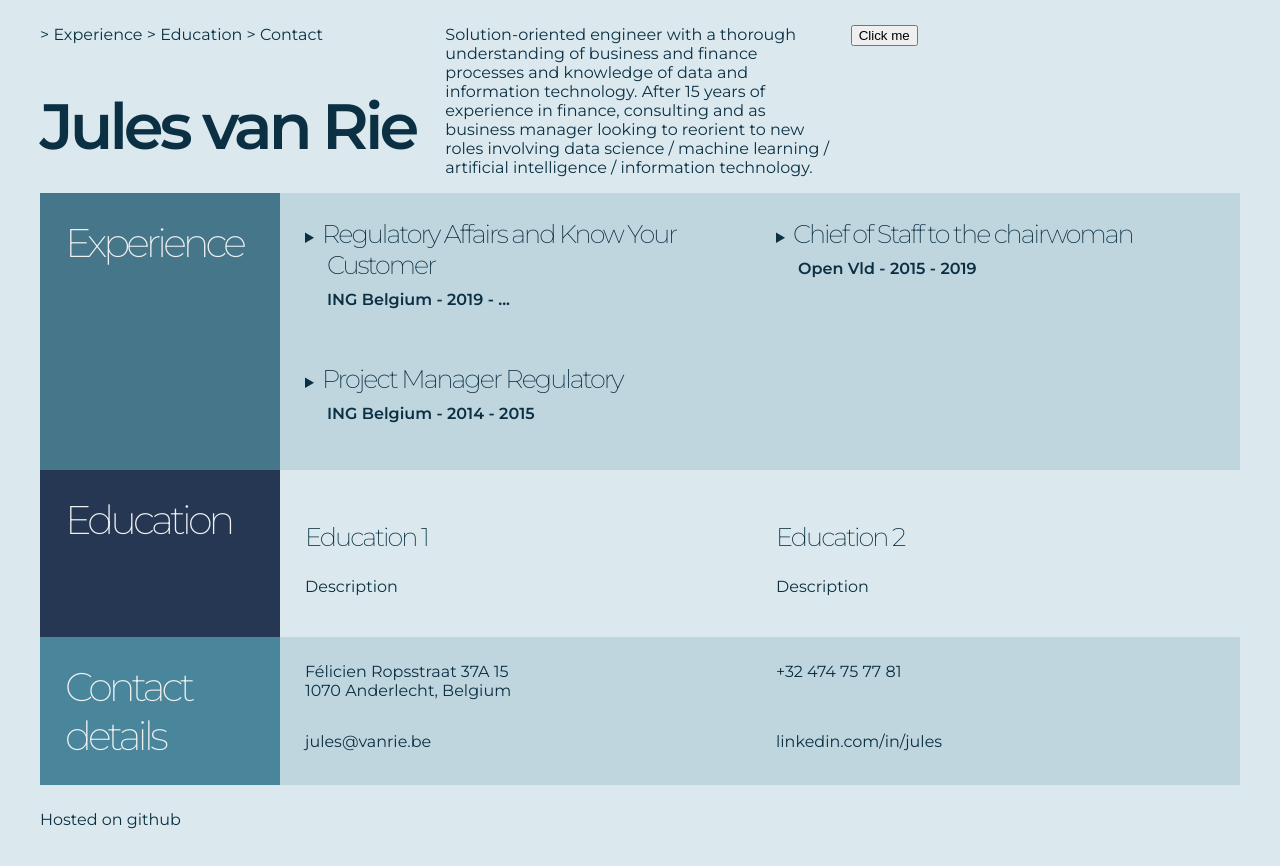
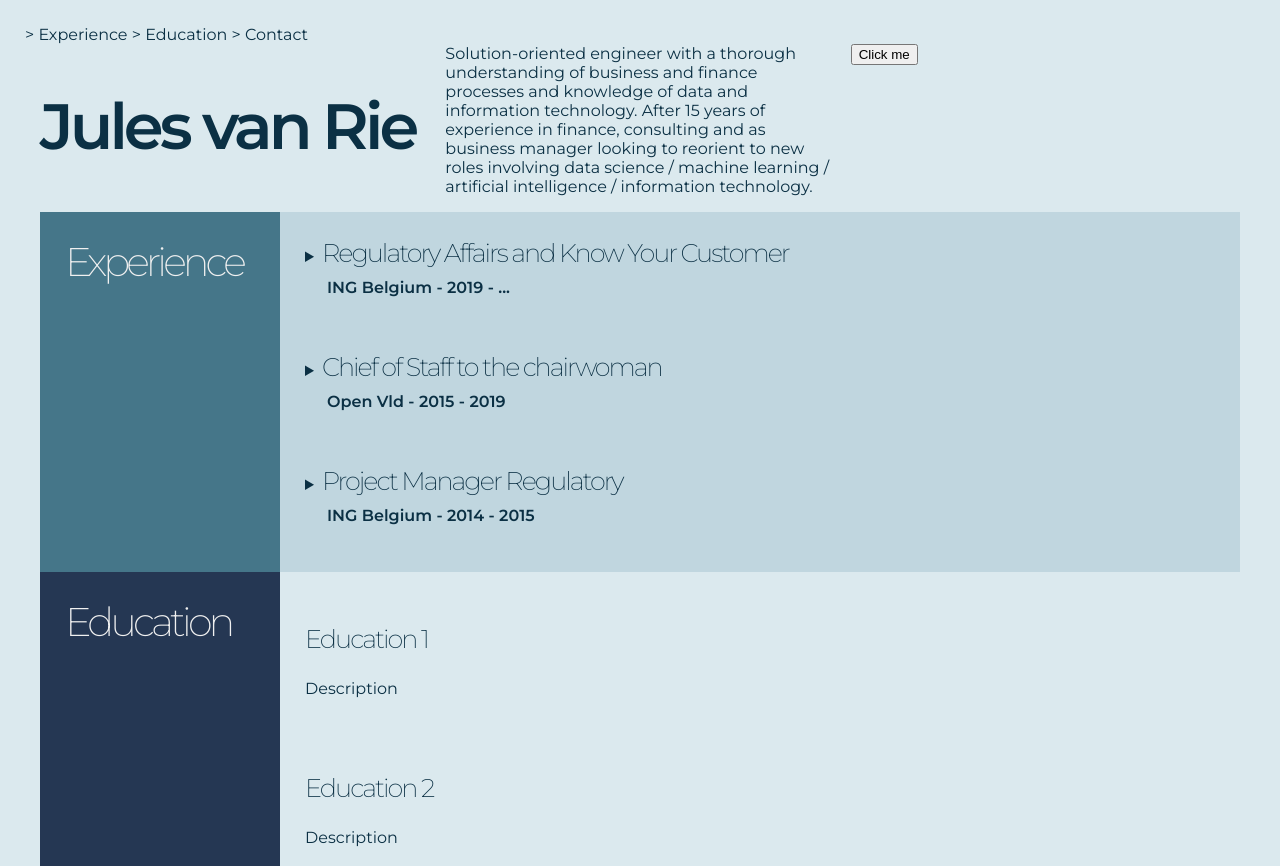
Before and after one commit to julesvanrie/julesvanrie.github.io, a plain HTML site: page index.html in a window 1280 px wide. Shown: the top 866 px of the page. Drawn offline with Linux system fonts and the light colour scheme.

Commit message:
Cleaned up structure

```diff
--- a/index.html
+++ b/index.html
@@ -9,13 +9,14 @@
     <script src="scripts.js"></script>
   </head>
 <body>
+  <nav>
+    &gt;&nbsp;<a href="#experience-title">Experience</a>
+    &gt;&nbsp;<a href="#education-title">Education</a>
+    &gt;&nbsp;<a href="#contact-title">Contact</a>
+  </nav>
   <header>
     <div class="wrapper">
-      <div>&gt;&nbsp;<a href="#experience-title">Experience</a>
-      &gt;&nbsp;<a href="#education-title">Education</a>
-      &gt;&nbsp;<a href="#contact-title">Contact</a>
       <h1 class="name">Jules van&nbsp;Rie</h1>
-      </div>
       <p class="headline">
         Solution-oriented engineer with a thorough understanding of business and finance processes and knowledge of data and
         information technology. After 15 years of experience in finance, consulting and as business manager looking to reorient
@@ -27,15 +28,15 @@
   <main>
     <div class="wrapper">
       <section id="cv">
-        <div class="cv-element" id="experience-title">
-          <h2 idd="experience-title">Experience&nbsp;</h2>
-        </div>
-        <div class="cv-element" id="experience">
-          <ul idd="experience">
+        <section id="experience-title">
+          <h2>Experience&nbsp;</h2>
+        </section>
+        <section id="experience">
+          <ul>
           <li>
             <details>
               <summary>
-                <h3 id="to-test">Regulatory Affairs and Know Your Customer</h3>
+                <h3>Regulatory Affairs and Know Your Customer</h3>
                 <div>ING Belgium - 2019 - ...</div>
               </summary>
               As Business Manager advises and supports the Tribe Lead “Know Your Customer” in her management activities, with a focus
@@ -66,35 +67,33 @@
             </details>
           </li>
           </ul>
-        </div>
-        <div class="cv-element" id="education-title">
+        </section>
+        <section id="education-title">
           <h2>Education</h2>
-        </div>
-        <div class="cv-element" id="education">
+        </section>
+        <section id="education">
           <ul>
-          <li id="edu1">
+          <li>
             <h3>Education 1</h3>
             <p>Description</p>
           </li>
-          <li id="edu2">
+          <li>
             <h3>Education 2</h3>
             <p>Description</p>
           </li>
         </ul>
-        </div>
-        <div class="cv-element" id="contact-title">
+        </section>
+        <section id="contact-title">
           <h2>Contact details</h2>
-        </div>
-        <div class="cv-element" id="contact">
-          <!-- <section idd="contact"> -->
+        </section>
+        <section id="contact">
           <ul>
             <li>Félicien Ropsstraat 37A 15<br>1070 Anderlecht, Belgium</li>
             <li>+32 474 75 77 81</li>
             <li>jules@vanrie.be</li>
             <li>linkedin.com/in/jules</li>
           </ul>
-          <!-- </section> -->
-        </div>
+        </section>
       </section>
     </div>
   </main>
--- a/style.css
+++ b/style.css
@@ -4,24 +4,7 @@
   --standard-padding: 25px;
 }
 
-#experience-title {
-  background-color: var(--my-darkbg-1);
-}
-#experience {
-  background-color: var(--my-lightbg-1);
-}
-#education-title {
-  background-color: var(--my-darkbg-2);
-}
-#education {
-  background-color: var(--my-lightbg-2);
-}
-#contact-title {
-  background-color: var(--my-darkbg-3);
-}
-#contact {
-  background-color: var(--my-lightbg-1);
-}
+/* General body and text formatting */
 html {
   scroll-behavior: smooth;
 }
@@ -31,16 +14,6 @@ body {
   font-family: Montserrat, sans-serif;
   padding: 0;
   margin: var(--standard-padding);
-}
-h1 {
-  color: var(--my-headings1-color);
-  font-size: 4em;
-  font-weight: 600;
-  letter-spacing: -4px;
-  margin-bottom: 0;
-}
-.headline {
-  margin-top: 0;
 }
 h2 {
   color: var(--my-headings2-color);
@@ -63,10 +36,72 @@ a {
 a:hover {
   background-color: var(--my-almost-white);
 }
+
+/* Header formatting */
+header > .wrapper {
+  display: grid;
+  grid-template-columns: repeat(auto-fit,minmax(320px, 1fr));
+  grid-gap: 1rem;
+  background-color: var(--my-header-color);
+  /* padding: var(--standard-padding); */
+  padding: 0;
+}
+h1 {
+  color: var(--my-headings1-color);
+  font-size: 4em;
+  font-weight: 600;
+  letter-spacing: -4px;
+  margin-bottom: 0;
+}
+.headline {
+  margin-top: 0;
+}
+
+/* Main block formatting */
 main > .wrapper {
   background-color: var(--my-bg-color);
   /* padding-top: 20px;
   padding-bottom: 20px; */
+}
+
+/* CV blocks formatting */
+#cv {
+  display: grid;
+  /* grid-template-columns: minmax(150px,1fr) 3fr; */
+  grid-auto-flow: row;
+  grid-gap: 0;
+}
+#cv > section {
+  padding: var(--standard-padding);
+}
+#experience-title {
+  background-color: var(--my-darkbg-1);
+}
+#experience {
+  background-color: var(--my-lightbg-1);
+}
+#education-title {
+  background-color: var(--my-darkbg-2);
+}
+#education {
+  background-color: var(--my-lightbg-2);
+}
+#contact-title {
+  background-color: var(--my-darkbg-3);
+}
+#contact {
+  background-color: var(--my-lightbg-1);
+}
+
+/* CV elements formatting */
+#cv > section > ul {
+  display: grid;
+  /* grid-template-columns: repeat(auto-fit,minmax(200px,1fr)); */
+  grid-gap: 2rem;
+  grid-auto-flow: row;
+  list-style: none;
+  margin: 0;
+  padding: 0;
 }
 details summary {
   cursor: pointer;
@@ -76,62 +111,24 @@ details summary {
 details summary > * {
   display: inline;
 }
-header > .wrapper {
-  display: grid;
-  grid-template-columns: repeat(auto-fit,minmax(320px, 1fr));
-  grid-gap: 1rem;
-  background-color: var(--my-header-color);
-  /* padding: var(--standard-padding); */
-  padding: 0;
+summary {
+  font-weight: 600;
+  padding-bottom: 20px;
 }
+summary > h3::after {
+  content: "\a";
+  white-space: pre;
+}
+
+/* Footer formatting */
 footer > .wrapper {
   background-color: var(--my-footer-color);
   /* padding: var(--standard-padding); */
   /* padding-top: var(--standard-padding); */
   margin-top: var(--standard-padding);
 }
-#cv {
-  display: grid;
-  /* grid-template-columns: minmax(150px,1fr) 3fr; */
-  grid-auto-flow: row;
-  grid-gap: 0;
-}
-.cv-element {
-  padding: var(--standard-padding);
-}
-.cv-element > ul {
-  display: grid;
-  /* grid-template-columns: repeat(auto-fit,minmax(200px,1fr)); */
-  grid-gap: 2rem;
-  grid-auto-flow: row;
-  list-style: none;
-  margin: 0;
-  padding: 0;
-}
-summary {
-  font-weight: 600;
-  padding-bottom: 20px;
-}
-/* summary details {
-  padding-top: var(--standard-padding);
-  margin-top: 20px;
-} */
-summary > h3::after {
-  content: "\a";
-  white-space: pre;
-}
-#to-test::after {
-  content: "\a";
-  white-space: pre;
-}
 
-.experiences > div {
-  /* width: 100%; */
-}
-.experiences > img {
-  /* width: 100%; */
-}
-
+/* Some responsive design tweaks */
 @media (min-width: 576px) {
   #cv {
     grid-template-columns: 1fr 4fr;
```
